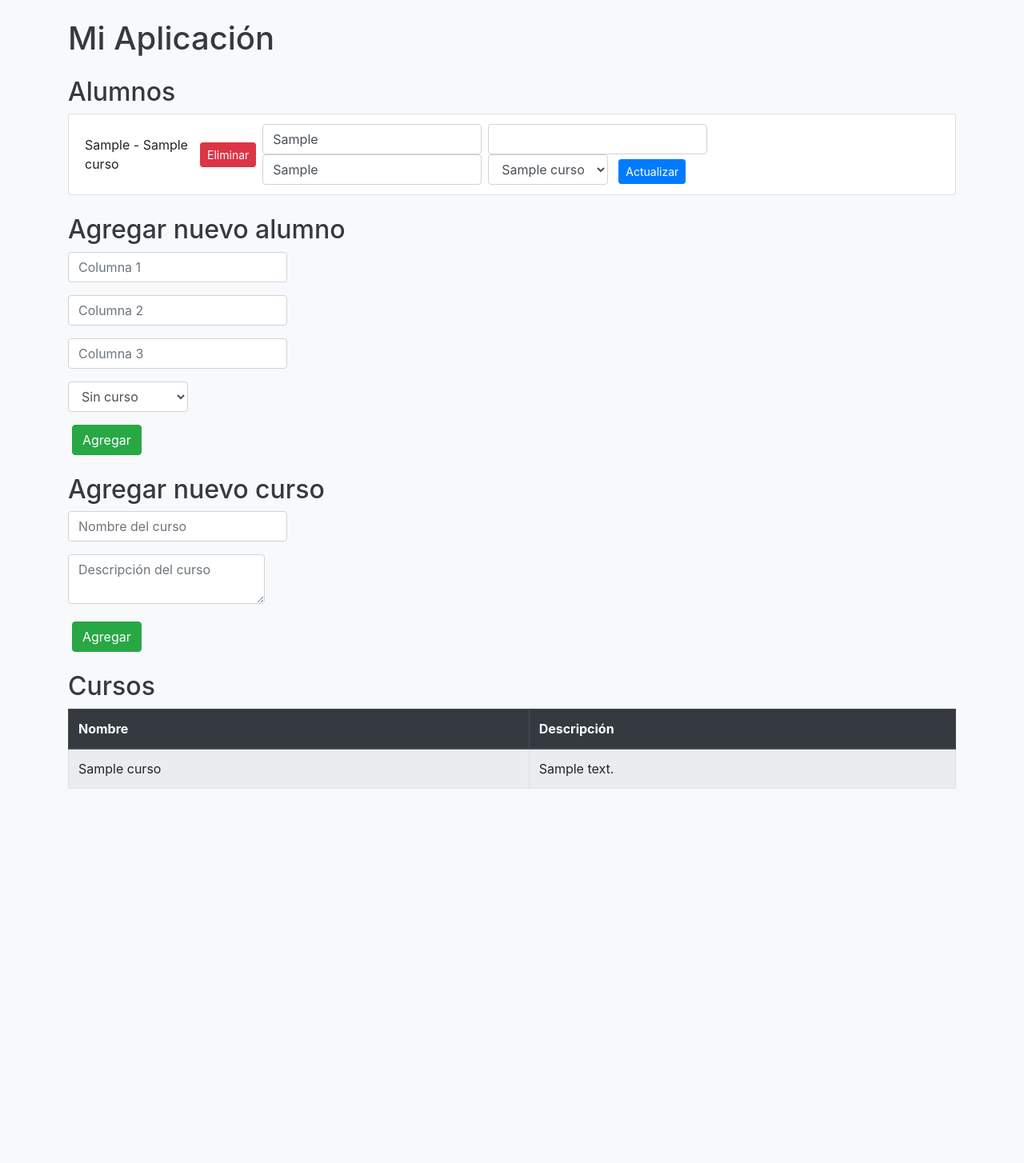
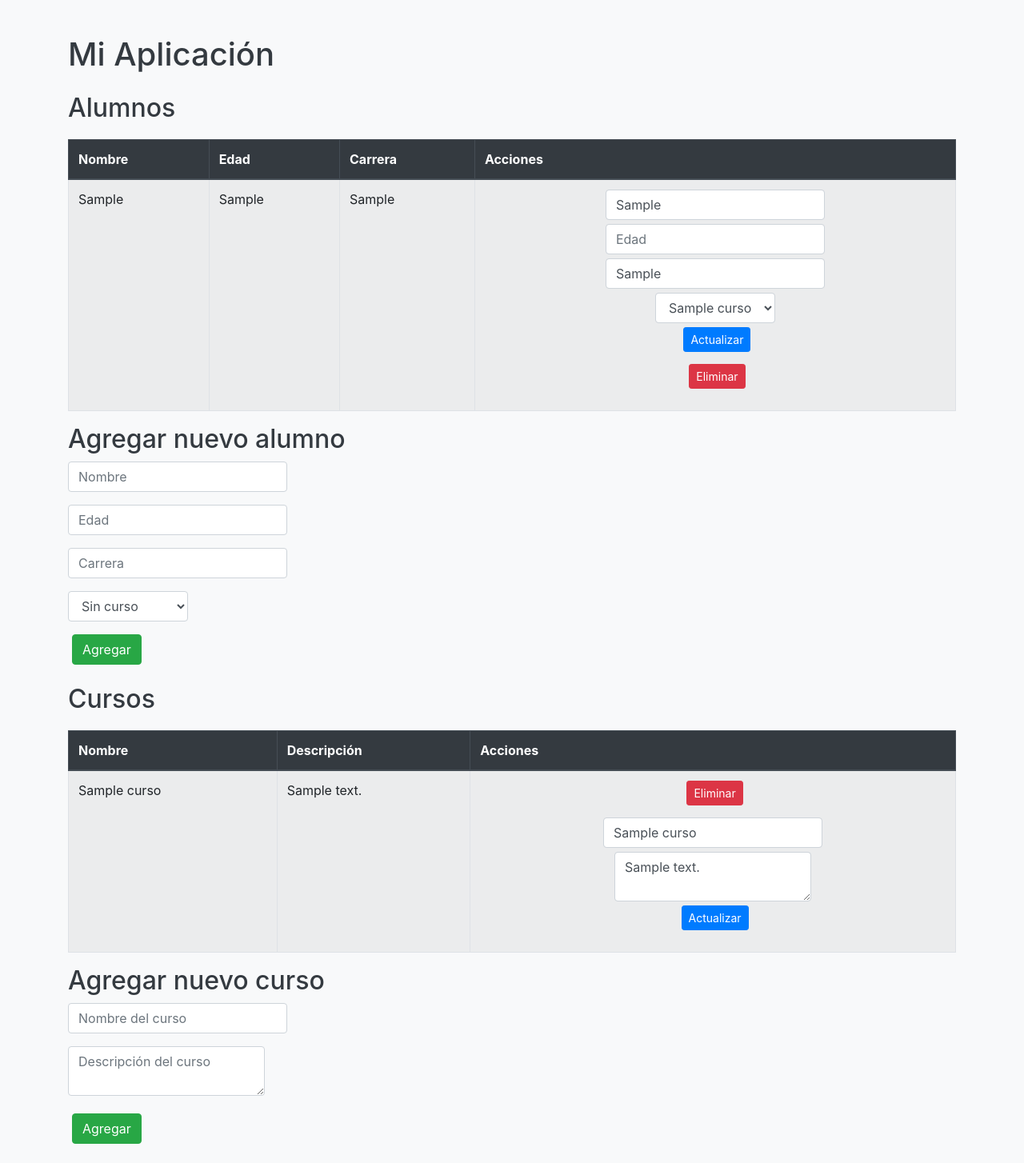
Before and after one commit to anyelinash/daw-lab15, a Node server app: page / in a window 1280 px wide. Shown: the whole page at 80% size. Before the commit the page ends 986 px from the top, so only its background shows below. Run offline with Node 20, Linux system fonts and the light colour scheme; tables that the repository leaves empty or names only in its code hold one stand-in row (values such as "Sample post").

Commit message:
terminado

```diff
--- a/conexion.js
+++ b/conexion.js
@@ -1,5 +1,6 @@
 const mysql = require('mysql');
 const express = require('express');
+const { body, validationResult } = require('express-validator');
 const app = express();
 const port = 3000;
 
@@ -12,6 +13,13 @@ app.use(express.static('public'));
 
 // Middleware para procesar datos enviados en formularios
 app.use(express.urlencoded({ extended: true }));
+
+// Middleware para validar datos de entrada usando express-validator
+app.use([
+    body('columna1').trim().notEmpty().isLength({ max: 50 }).escape(),
+    body('columna2').isInt({ min: 1, max: 100 }),
+    body('columna3').trim().notEmpty().isLength({ max: 100 }).escape(),
+]);
 
 // Configuración de la conexión a MySQL
 const connection = mysql.createConnection({
@@ -58,15 +66,20 @@ app.get('/', (req, res) => {
     });
 });
 
-// Rutas para agregar, actualizar y eliminar alumnos y cursos (sin cambios)
+// Rutas para agregar, actualizar y eliminar alumnos
+// Ruta para agregar un nuevo alumno con validación de datos
+app.post('/agregar-alumno', (req, res) => {
+    const errors = validationResult(req);
+    if (!errors.isEmpty()) {
+        return res.status(400).json({ errors: errors.array() });
+    }
 
-app.post('/agregar-alumno', (req, res) => {
     const { columna1, columna2, columna3, curso_id } = req.body;
     const consulta = 'INSERT INTO alumnos (columna1, columna2, columna3, curso_id) VALUES (?, ?, ?, ?)';
     connection.query(consulta, [columna1, columna2, columna3, curso_id], (error, results) => {
         if (error) {
             console.error('Error al insertar datos: ', error);
-            return;
+            return res.status(500).send('Error al insertar datos');
         }
         res.redirect('/');
     });
@@ -102,6 +115,7 @@ app.post('/eliminar-alumno/:id', (req, res) => {
     });
 });
 
+// Rutas para agregar, actualizar y eliminar cursos
 app.post('/agregar-curso', (req, res) => {
     const { nombre, descripcion } = req.body;
     const consulta = 'INSERT INTO cursos (nombre, descripcion) VALUES (?, ?)';
@@ -114,21 +128,29 @@ app.post('/agregar-curso', (req, res) => {
     });
 });
 
-app.get('/alumnos-por-curso/:curso_id', (req, res) => {
-    const { curso_id } = req.params;
-    const query = `
-        SELECT alumnos.id, alumnos.columna1, alumnos.columna2, alumnos.columna3, cursos.nombre as curso
-        FROM alumnos
-        LEFT JOIN cursos ON alumnos.curso_id = cursos.id
-        WHERE alumnos.curso_id = ?;
-    `;
-    connection.query(query, [curso_id], (error, resultados) => {
+app.post('/actualizar-curso/:id', (req, res) => {
+    const { id } = req.params;
+    const { nombre, descripcion } = req.body;
+
+    const consulta = 'UPDATE cursos SET nombre = ?, descripcion = ? WHERE id = ?';
+    connection.query(consulta, [nombre, descripcion, id], (error, results) => {
         if (error) {
-            console.error('Error al obtener los datos: ', error);
-            res.status(500).send('Error al obtener los datos');
+            console.error('Error al actualizar datos: ', error);
             return;
         }
-        res.render('alumnos-por-curso', { datos: resultados });
+        res.redirect('/');
+    });
+});
+
+app.post('/eliminar-curso/:id', (req, res) => {
+    const { id } = req.params;
+    const consulta = 'DELETE FROM cursos WHERE id = ?';
+    connection.query(consulta, [id], (error, results) => {
+        if (error) {
+            console.error('Error al eliminar datos: ', error);
+            return;
+        }
+        res.redirect('/');
     });
 });
 
--- a/public/styles.css
+++ b/public/styles.css
@@ -1,5 +1,6 @@
 body {
     background-color: #f8f9fa;
+    padding-top: 20px;
 }
 
 h1, h2 {
@@ -25,3 +26,26 @@ h1, h2 {
 .btn {
     margin-left: 5px;
 }
+
+/* Estilos para las tablas */
+.table-responsive {
+    margin-top: 20px; /* Ajuste el margen superior según sea necesario */
+}
+
+/* Estilos para los formularios de acción */
+.action-form {
+    display: flex;
+    flex-direction: column;
+    align-items: center;
+    margin-bottom: 10px; /* Espacio entre cada formulario */
+}
+
+.action-form input,
+.action-form select,
+.action-form textarea {
+    margin-bottom: 5px; /* Espacio entre cada campo */
+}
+
+.action-form button {
+    margin-bottom: 5px; /* Espacio entre el botón y el siguiente formulario */
+}
--- a/views/index.pug
+++ b/views/index.pug
@@ -7,33 +7,46 @@ html
     body
         .container
             h1.mt-4.mb-4 Mi Aplicación
+
+            // Sección de Alumnos
             h2 Alumnos
-            ul.list-group.mb-4
-                each alumno in alumnos
-                    li.list-group-item.d-flex.justify-content-between.align-items-center
-                        span
-                            | #{alumno.columna1} - #{alumno.curso ? alumno.curso : 'Sin curso'}
-                        .btn-group
-                            form(action=`/eliminar-alumno/${alumno.id}` method="POST" class="mr-2")
-                                button(type="submit" class="btn btn-danger btn-sm") Eliminar
-                            form(action=`/actualizar-alumno/${alumno.id}` method="POST")
-                                input(type="text" name="columna1" value=alumno.columna1 required class="form-control mr-2 d-inline-block w-auto")
-                                input(type="number" name="columna2" value=alumno.columna2 required class="form-control mr-2 d-inline-block w-auto")
-                                input(type="text" name="columna3" value=alumno.columna3 required class="form-control mr-2 d-inline-block w-auto")
-                                select(name="curso_id" class="form-control mr-2 d-inline-block w-auto")
-                                    option(value="") Sin curso
-                                    each curso in cursos
-                                        option(value=curso.id selected=curso.id == alumno.curso_id)= curso.nombre
-                                button(type="submit" class="btn btn-primary btn-sm") Actualizar
+            div.table-responsive
+                table.table.table-striped.table-bordered
+                    thead.thead-dark
+                        tr
+                            th Nombre
+                            th Edad
+                            th Carrera
+                            th Acciones
+                    tbody
+                        each alumno in alumnos
+                            tr
+                                td #{alumno.columna1}
+                                td #{alumno.columna2}
+                                td #{alumno.columna3}
+                                td.text-center.align-middle
+                                    form(action=`/actualizar-alumno/${alumno.id}` method="POST" class="action-form")
+                                        input(type="text" name="columna1" value=alumno.columna1 required class="form-control" placeholder="Nombre")
+                                        input(type="number" name="columna2" value=alumno.columna2 required class="form-control" placeholder="Edad")
+                                        input(type="text" name="columna3" value=alumno.columna3 required class="form-control" placeholder="Carrera")
+                                        select(name="curso_id" class="form-control")
+                                            option(value="") Sin curso
+                                            each curso in cursos
+                                                option(value=curso.id selected=curso.id == alumno.curso_id)= curso.nombre
+                                        button(type="submit" class="btn btn-primary btn-sm") Actualizar
+                                    form(action=`/eliminar-alumno/${alumno.id}` method="POST" class="action-form")
+                                        button(type="submit" class="btn btn-danger btn-sm") Eliminar
 
+
+            // Sección de Agregar nuevo alumno
             h2 Agregar nuevo alumno
             form(action="/agregar-alumno" method="POST" class="mb-4")
                 .form-group
-                    input(type="text" name="columna1" placeholder="Columna 1" required class="form-control")
+                    input(type="text" name="columna1" placeholder="Nombre" required class="form-control")
                 .form-group
-                    input(type="number" name="columna2" placeholder="Columna 2" required class="form-control")
+                    input(type="number" name="columna2" placeholder="Edad" required class="form-control")
                 .form-group
-                    input(type="text" name="columna3" placeholder="Columna 3" required class="form-control")
+                    input(type="text" name="columna3" placeholder="Carrera" required class="form-control")
                 .form-group
                     select(name="curso_id" class="form-control")
                         option(value="") Sin curso
@@ -41,6 +54,30 @@ html
                             option(value=curso.id)= curso.nombre
                 button(type="submit" class="btn btn-success") Agregar
 
+            // Sección de Cursos
+            h2 Cursos
+            div.table-responsive
+                table.table.table-striped.table-bordered
+                    thead.thead-dark
+                        tr
+                            th Nombre
+                            th Descripción
+                            th Acciones
+                    tbody
+                        each curso in cursos
+                            tr
+                                td= curso.nombre
+                                td= curso.descripcion
+                                td.text-center.align-middle
+                                    form(action=`/eliminar-curso/${curso.id}` method="POST" class="action-form")
+                                        button(type="submit" class="btn btn-danger btn-sm") Eliminar
+                                    form(action=`/actualizar-curso/${curso.id}` method="POST" class="action-form")
+                                        input(type="text" name="nombre" value=curso.nombre required class="form-control" placeholder="Nombre del curso")
+                                        textarea(name="descripcion" required class="form-control" placeholder="Descripción del curso")= curso.descripcion
+                                        button(type="submit" class="btn btn-primary btn-sm") Actualizar
+
+
+            // Sección de Agregar nuevo curso
             h2 Agregar nuevo curso
             form(action="/agregar-curso" method="POST" class="mb-4")
                 .form-group
@@ -49,17 +86,6 @@ html
                     textarea(name="descripcion" placeholder="Descripción del curso" required class="form-control")
                 button(type="submit" class="btn btn-success") Agregar
 
-            h2 Cursos
-            table.table.table-striped.table-bordered
-                thead.thead-dark
-                    tr
-                        th Nombre
-                        th Descripción
-                tbody
-                    each curso in cursos
-                        tr
-                            td= curso.nombre
-                            td= curso.descripcion
         script(src="https://code.jquery.com/jquery-3.5.1.slim.min.js")
         script(src="https://cdn.jsdelivr.net/npm/@popperjs/core@2.9.2/dist/umd/popper.min.js")
         script(src="https://stackpath.bootstrapcdn.com/bootstrap/4.5.2/js/bootstrap.min.js")
```
